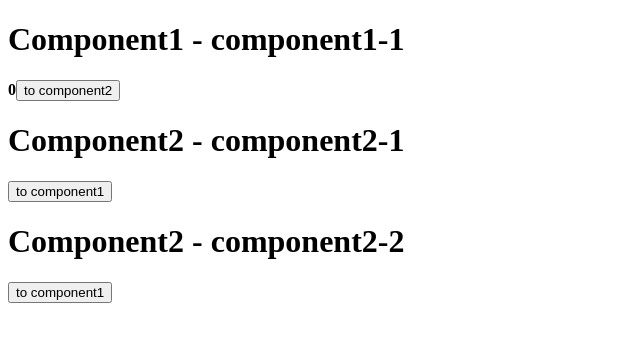
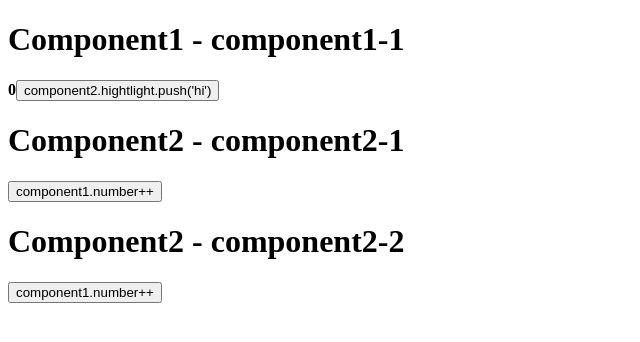
Before and after one commit to JstLkSiyu/-siyu, a React (Vite) app: page / in a window 1280 px wide. Shown: the top 342 px of the page, without its empty margins (0-640 px from the left). Built offline with nearby package versions, Linux system fonts and the light colour scheme.

Commit message:
chore: component assembly lab

```diff
--- a/src/demo/componentAssembly.lab.tsx
+++ b/src/demo/componentAssembly.lab.tsx
@@ -3,8 +3,13 @@ import { initStore } from '@toolbox/react/hook';
 
 const storeMap: any = {};
 
+type Task = Array<{
+  component: string;
+  action: (ctx: any) => void;
+}>;
+
 // 组件联动hooks
-const useComponentAssembly = function <C extends object> (name: string, targets: any[], context: C) {
+const useComponentAssembly = function <C extends object> (name: string, tasks: Task[], context: C) {
   useEffect(() => {
     return () => {
       delete storeMap[name];
@@ -15,13 +20,18 @@ const useComponentAssembly = function <C extends object> (name: string, targets:
   }, []);
   const useStore = storeMap[name];
   const { store } = useStore();
-  const dispatch = useCallback(() => {
-    targets.forEach((target: any) => {
+  const dispatch = useCallback((taskName: string) => {
+    for (const _taskName in tasks) {
+      if (taskName === _taskName) {
+        const task = tasks[_taskName];
+        task.forEach(target => {
           const { component, action } = target;
           action(storeMap[component]?.current);
         });
+      }
+    }
   }, []);
-  return { store: store as Partial<C>, dispatch };
+  return { store: store as Partial<C>, dispatch: dispatch as (task: string) => void };
 }
 
 const pushHightlight = function (ctx: any) {
@@ -33,47 +43,60 @@ const addNumber = function (ctx: any) {
 }
 
 const Component1: FC<any> = props => {
-  const { name, targets } = props;
-  const { store, dispatch } = useComponentAssembly(name, targets, { number: 0 });
+  const { name, tasks } = props;
+  const { store, dispatch } = useComponentAssembly(name, tasks, { number: 0 });
   return (
     <div>
       <h1>Component1 - {name}</h1>
       <b>{store.number}</b>
-      <button onClick={() => dispatch()}>to component2</button>
+      <button onClick={() => dispatch('pushHightlightTo2')}>component2.hightlight.push('hi')</button>
     </div>
   )
 }
 
 const Component2: FC<any> = props => {
-  const { name, targets = [] } = props;
-  const { store, dispatch } = useComponentAssembly(name, targets, { hightlight: [] as string[] })
+  const { name, tasks = [] } = props;
+  const { store, dispatch } = useComponentAssembly(name, tasks, { hightlight: [] as string[] })
   return (
     <div>
       <h1>Component2 - {name}</h1>
       <b>{store.hightlight?.join?.(',')}</b>
-      <button onClick={() => dispatch()}>to component1</button>
+      <button onClick={() => dispatch('addNumberFor1')}>component1.number++</button>
     </div>
   )
 }
 
-const profile = {
-  'component1-1': [{
+type Profile = {
+  [component: string]: {
+    [task: string]: Task;
+  };
+}
+
+const profile: Profile = {
+  'component1-1': {
+    'pushHightlightTo2': [{
       // component1-1 向 component2-1 发送动作pushHightlight
       component: 'component2-1',
       action: pushHightlight
-  }],
-  'component2-1': [{
+    // }, {
+    //   component: 'component2-2',
+    //   action: pushHightlight
+    }]
+  },
+  'component2-1': {
+    'addNumberFor1': [{
       // component2-1 向 component1-1 发送动作addNumber
       component: 'component1-1',
       action: addNumber
     }]
   }
+}
 
 const Lab: FC = props => {
   return (
     <div>
-      <Component1 name={'component1-1'} targets={profile['component1-1']} />
-      <Component2 name={'component2-1'} targets={profile['component2-1']} />
+      <Component1 name={'component1-1'} tasks={profile['component1-1']} />
+      <Component2 name={'component2-1'} tasks={profile['component2-1']} />
       <Component2 name={'component2-2'} />
     </div>
   )
```
Lines whose indentation alone changed are shown as unchanged.
